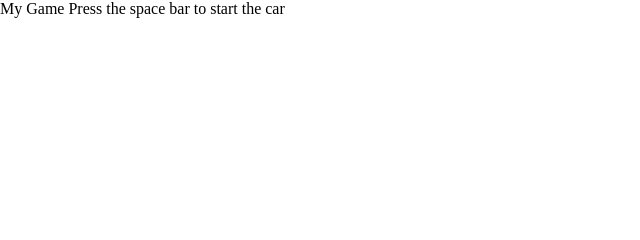
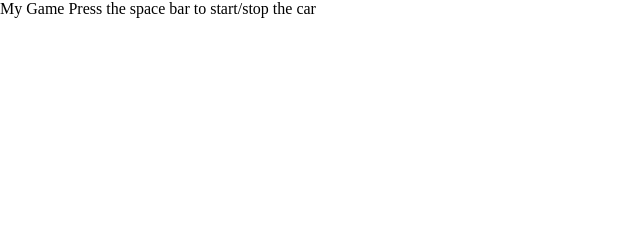
Before and after one commit to malpotra/GameInJS, a plain HTML site: page index.html in a window 1280 px wide. Shown: the top 240 px of the page, 0-640 px from the left. Drawn offline with Linux system fonts and the light colour scheme.

Commit message:
instruction-change

```diff
--- a/index.html
+++ b/index.html
@@ -20,7 +20,7 @@
     <body>
         <div id="content">
             <div id="starting-bar">
-                <span>My Game Press the space bar to start the car</span>
+                <span>My Game Press the space bar to start/stop the car</span>
             </div>
             <div id="game-area">
                 <img id="car-location"
```
